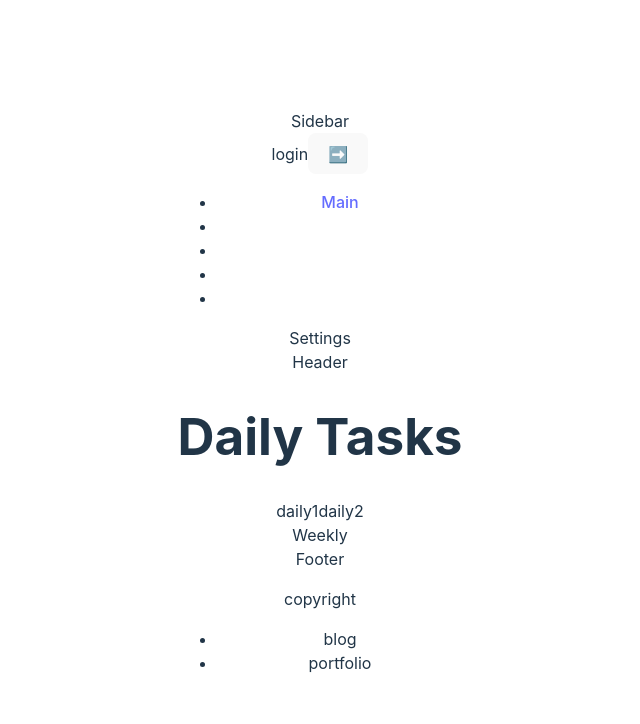
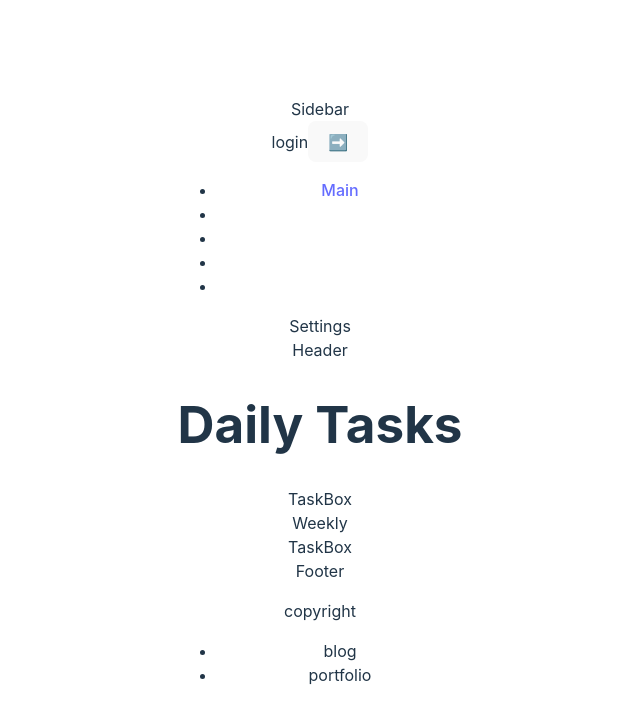
Before and after one commit to MattisZheng/sisyphus_stone, a React (Vite) app: page / in a window 1280 px wide. Shown: the top 724 px of the page, without its empty margins (320-960 px from the left). Built offline with nearby package versions, Linux system fonts and the light colour scheme.

Commit message:
add TaskBox.jsx

```diff
--- a/src/components/Daily.jsx
+++ b/src/components/Daily.jsx
@@ -1,5 +1,7 @@
 import React from "react";
 import { useState } from "react";
+
+import TaskBox from "./TaskBox";
 
 const Daily = () => {
   // time count
@@ -11,16 +13,12 @@ const Daily = () => {
 
   // sort button
 
-  // add tasks
-  // delete tasks
-  // update tasks
-
-
   // render Daily
   return (
     <div>
       <h1>Daily Tasks</h1>
-      {dailyTasks}
+
+      <TaskBox />
     </div>
   );
 };
--- /dev/null
+++ b/src/components/TaskBox.jsx
@@ -0,0 +1,16 @@
+import React from "react";
+
+const TaskBox = ({ task }) => {
+  // add tasks
+  // delete tasks
+  // update tasks
+
+  return (
+    <div>
+      TaskBox
+      {task}
+    </div>
+  );
+};
+
+export default TaskBox;
--- a/src/components/Weekly.jsx
+++ b/src/components/Weekly.jsx
@@ -1,5 +1,7 @@
 import React from "react";
 import { useState } from "react";
+
+import TaskBox from "./TaskBox";
 
 const Weekly = () => {
   // week count
@@ -15,7 +17,12 @@ const Weekly = () => {
   // sort
 
   // render Weekly
-  return <div>Weekly</div>;
+  return (
+    <div>
+      Weekly
+      <TaskBox />
+    </div>
+  );
 };
 
 export default Weekly;
```
